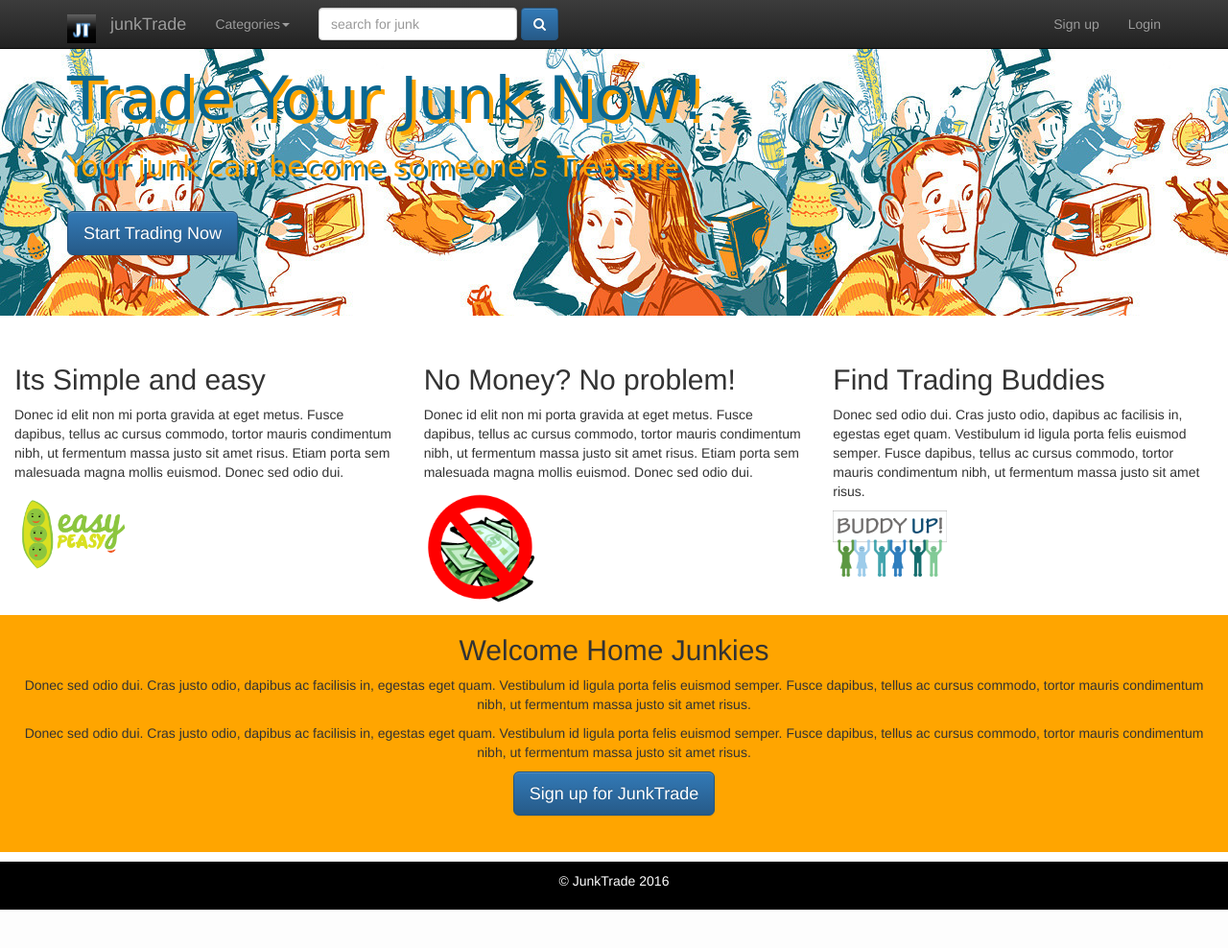
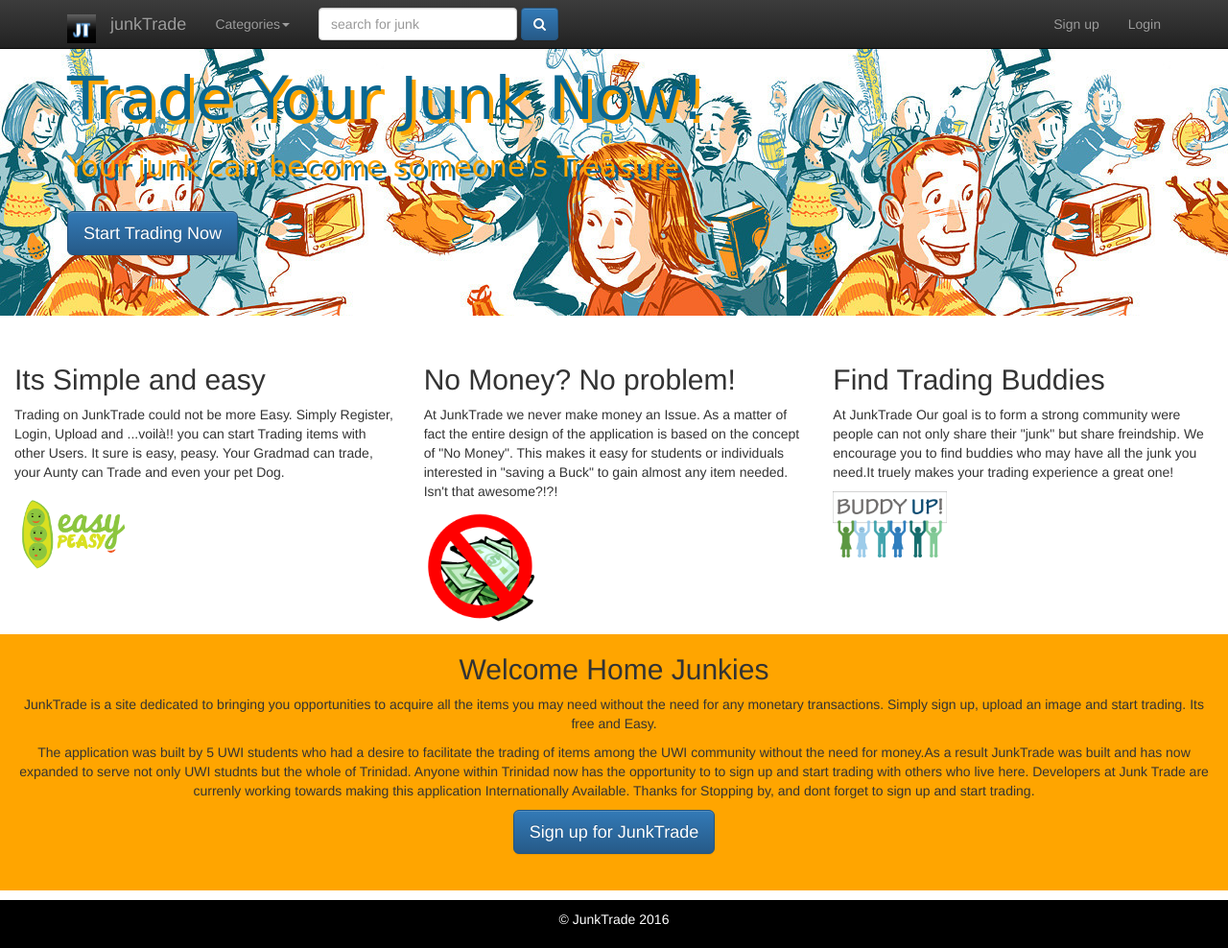
Before and after one commit to micmac473/INFO-3410-Project, a PHP site: page /JunkTrade/templates/index.phtml in a window 1280 px wide. Shown: the whole page at 96% size. Before the commit the page ends 948 px from the top, so only its background shows below. Run offline with PHP 8.4, Linux system fonts and the light colour scheme; some libraries are stand-ins or nearby versions; some web fonts are replaced.

Commit message:
Added worded content to index page

```diff
--- a/templates/index.phtml
+++ b/templates/index.phtml
@@ -109,18 +109,18 @@
       <div class="row">
         <div class="col-md-4">
           <h2>Its Simple and easy</h2>
-          <p>Donec id elit non mi porta gravida at eget metus. Fusce dapibus, tellus ac cursus commodo, tortor mauris condimentum nibh, ut fermentum massa justo sit amet risus. Etiam porta sem malesuada magna mollis euismod. Donec sed odio dui. </p>
+          <p>Trading on JunkTrade could not be more Easy. Simply Register, Login, Upload and ...voilà!! you can start Trading items with other Users. It sure is easy, peasy. Your Gradmad can trade, your Aunty can Trade and even your pet Dog. </p>
 
           <p><img src ="img/easy.png" alt ="easy image" style ="width:30%; height: 30%;"></p>
         </div>
         <div class="col-md-4">
           <h2>No Money? No problem!</h2>
-          <p>Donec id elit non mi porta gravida at eget metus. Fusce dapibus, tellus ac cursus commodo, tortor mauris condimentum nibh, ut fermentum massa justo sit amet risus. Etiam porta sem malesuada magna mollis euismod. Donec sed odio dui. </p>
+          <p>At JunkTrade we never make money an Issue. As a matter of fact the entire design of the application is based on the concept of "No Money". This makes it easy for students or individuals interested in "saving a Buck" to gain almost any item needed. Isn't that awesome?!?! </p>
           <p><img src ="img/nomoney.png" alt ="no money" style ="width:30%; height: 30%;"></p>
        </div>
         <div class="col-md-4">
           <h2>Find Trading Buddies</h2>
-          <p>Donec sed odio dui. Cras justo odio, dapibus ac facilisis in, egestas eget quam. Vestibulum id ligula porta felis euismod semper. Fusce dapibus, tellus ac cursus commodo, tortor mauris condimentum nibh, ut fermentum massa justo sit amet risus.</p>
+          <p>At JunkTrade Our goal is to form a strong community were people can not only share their "junk" but share freindship. We encourage you to find buddies who may have all the junk you need.It truely makes your trading experience a great one!</p>
            <p><img src ="img/buddy.png" alt ="buddy up" style ="width:30%; height: 30%;"></p>
         </div>
       </div>
@@ -128,8 +128,8 @@
       <div class ="row jid">
       	<div class ="col-md-12">
       		<h2>Welcome Home Junkies</h2>
-      		<p>Donec sed odio dui. Cras justo odio, dapibus ac facilisis in, egestas eget quam. Vestibulum id ligula porta felis euismod semper. Fusce dapibus, tellus ac cursus commodo, tortor mauris condimentum nibh, ut fermentum massa justo sit amet risus.</p>
-          <p>Donec sed odio dui. Cras justo odio, dapibus ac facilisis in, egestas eget quam. Vestibulum id ligula porta felis euismod semper. Fusce dapibus, tellus ac cursus commodo, tortor mauris condimentum nibh, ut fermentum massa justo sit amet risus.</p>
+      		<p>JunkTrade is a site dedicated to bringing you opportunities to acquire all the items you may need without the need for any monetary transactions. Simply sign up, upload an image and start trading. Its free and Easy.</p>
+          <p>The application was built by 5 UWI students who had a desire to facilitate the trading of items among the UWI community without the need for money.As a result JunkTrade was built and has now expanded to serve not only UWI studnts but the whole of Trinidad. Anyone within Trinidad now has the opportunity to to sign up and start trading with others who live here. Developers at Junk Trade are currenly working towards making this application Internationally Available. Thanks for Stopping by, and dont forget to sign up and start trading.</p>
           <a href ="templates/registration.phtml"><button type="button" class="btn btn-primary btn-lg">
             Sign up for JunkTrade
             </button></a>
```
